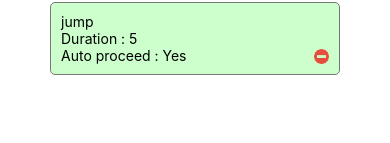
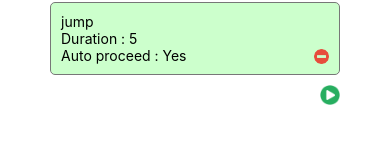
Before and after one commit to jcosmo/interval-training, a React Native app: screen / in a window 390 px wide. Shown: the part 263-406 px from the top of the page. Built offline with nearby package versions, Linux system fonts and the light colour scheme.

Commit message:
Add a 'go' button

```diff
--- a/App.js
+++ b/App.js
@@ -2,6 +2,7 @@ import React, {useState} from 'react';
 import {StyleSheet, View} from 'react-native';
 import AddStage from './components/AddStage';
 import Stages from './components/Stages';
+import Go from './components/Go';
 
 const App = () => {
     const [tabs, setTabs] = useState([
@@ -26,6 +27,7 @@ const App = () => {
       <View style={styles.container}>
         <AddStage onAdd={addStage}/>
         <Stages tabs={tabs} onRemove={removeStage}/>
+        <Go />
       </View>
     );
   }
--- /dev/null
+++ b/components/Go.js
@@ -0,0 +1,32 @@
+import React, {useState} from 'react';
+import {Image, StyleSheet, TextInput, View} from 'react-native';
+import {TouchableWithoutFeedback} from 'react-native-web';
+
+const Go = props => {
+  return (
+    <View style={styles.container}>
+      <TouchableWithoutFeedback>
+        <Image style={styles.icon} source={require('../assets/run.png')}/>
+      </TouchableWithoutFeedback>
+    </View>
+  );
+};
+
+const styles = StyleSheet.create({
+  container: {
+    flexDirection: 'row',
+    flexGrow: 0,
+    justifyContent: 'flex-end',
+    alignItems: 'center',
+    marginTop: 5,
+    marginBottom: 5
+  },
+  icon: {
+    height: 20,
+    width: 20,
+    flexGrow: 0,
+    flexShrink: 0
+  }
+});
+
+export default Go;
```
Also changed, not shown: assets/run.png (added), 1 other file (tests, documents, lock files or other folders).
